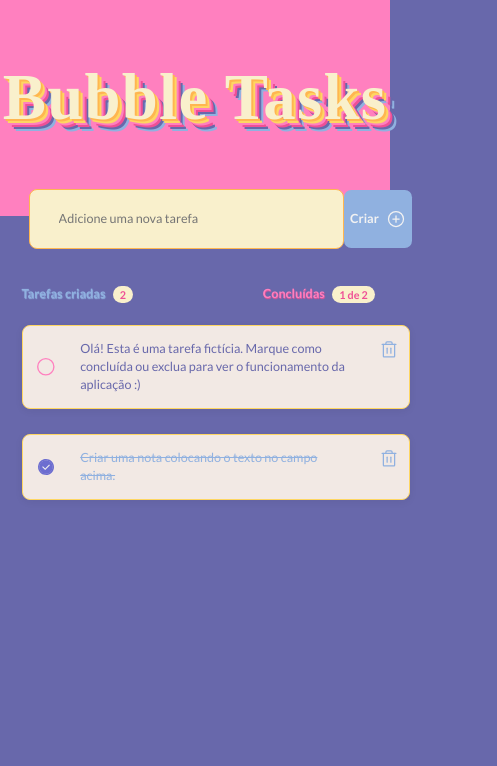
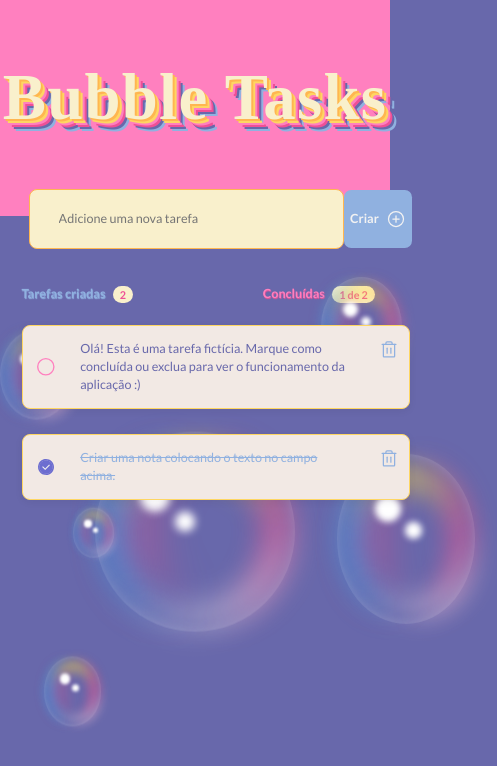
Before and after one commit to lmartinhao/dream-task-react, a React (Vite) app: page / in a window 390 px wide. Shown: the top 766 px of the page, 497 px wide, since content can reach past the window. Built offline with nearby package versions, Linux system fonts and the light colour scheme; a web font is replaced by a local one.

Commit message:
adding bubbles on mobile view

```diff
--- a/src/App.module.css
+++ b/src/App.module.css
@@ -133,7 +133,70 @@
     font-size: 90%;
   }
 
- .bubbleWrapper {
-  display: none;
- }
+  .bubbleWrapper {
+    height: 0vh;
+  }
+
+  .bubble {
+    width: 200px;
+    height: 200px;
+    box-shadow: inset 0 0 12.5px rgba(255, 255, 255, 0.25);
+  }
+
+  .bubble:before {
+    top: 50px;
+    left: 45px;
+    width: 30px;
+    height: 30px;
+  }
+  .bubble:after {
+    top: 80px;
+    left: 80px;
+    width: 20px;
+    height: 20px;
+  }
+
+  .bubble:nth-child(2){
+    zoom: 0.45;
+    left: 0px;
+    right: 100px;
+    top: -310px;
+    animation-delay: -3s;
+  }
+  .bubble:nth-child(3){
+    position: relative;
+    zoom: 0.25;
+    right: 0px;
+    bottom: -20px;
+    animation-delay: -6s;
+  }
+  .bubble:nth-child(4) {
+    position: relative;
+    zoom: 0.35;
+    right: 0px;
+    left: -200px;
+    bottom: -500px;
+    animation-delay: -3s;
+  }
+  .bubble:nth-child(5) {
+    position: relative;
+    zoom: 0.5;
+    right: -300px;
+    top: -400px;
+    animation-delay: -5s;
+  }
+  .bubble:nth-child(6) {
+    position: relative;
+    zoom: .85;
+    right: -100px;
+    top: 0px;
+    animation-delay: -6s;
+  }
+  .bubble:nth-child(7) {
+    display: none;
+  }
+  .bubble:nth-child(8) {
+    display: none;
+  }
+
 }
--- a/src/components/TaskDisplay.module.css
+++ b/src/components/TaskDisplay.module.css
@@ -153,5 +153,6 @@
   .taskDisplay {
     box-sizing: border-box;
     width: 27rem;
+    z-index: 99999;
   }
 }
```
